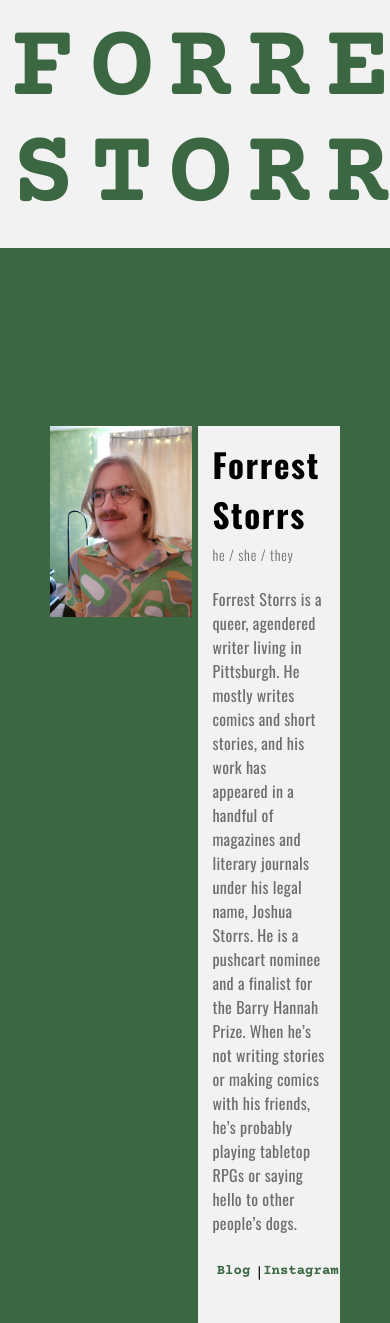
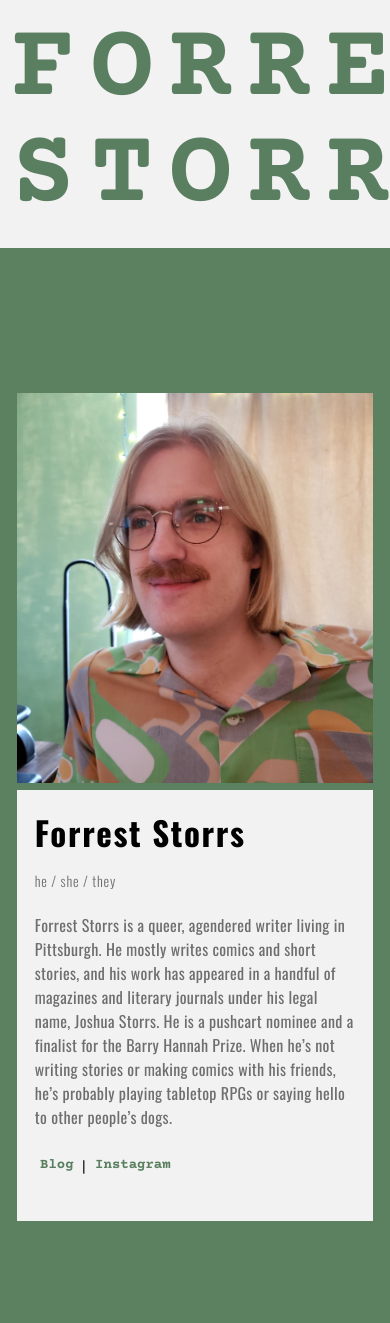
Before and after one commit to Bloombeard/bloombeard.github.io, a Next.js app: page /about in a window 390 px wide. Shown: the top 1323 px of the page. After the commit the page ends 1238 px from the top, so only its background shows below. Built offline with nearby package versions, Linux system fonts and the light colour scheme.

Commit message:
about page (header) mobile styling

```diff
--- a/common/styles/_base.scss
+++ b/common/styles/_base.scss
@@ -3,13 +3,17 @@
 /* base styles */
 body {
     color: $offWhite;
-    background-color: $deepGreen;
+    background-color: $softGreen;
 }
 
 main {
     display: flex;
     justify-content: center;
-    padding: 50px;
+    padding: 17px;
+
+    @media (min-width: $screen-sm-min) {
+        padding: 50px;
+    }
 }
 
 h1 {
--- a/common/styles/_content-header.scss
+++ b/common/styles/_content-header.scss
@@ -3,19 +3,30 @@
 /* content header styles */
 .content-header--wrapper {
   display: flex;
+  flex-direction: column;
+  align-items: center;
+  justify-content: space-between;
+
+  @media (min-width: $screen-sm-min) {
     flex-direction: row;
-  justify-content: space-between;
     width: 100rem;
     max-width: 720px;
     height: 440px;
     margin-bottom: 8rem;
+    align-items: flex-start;
+  }
 
   .content-header--cover-wrapper {
+    position: relative;
+    overflow: hidden;
+    width: 100%;
+    height: 100vw;
+
+    @media (min-width: $screen-sm-min) {
       width: calc(50% - 1%);
       height: 49vw;
       max-height: 466px;
-    position: relative;
-    overflow: hidden;
+    }
 
     .content-header--cover-image {
       object-fit: cover;
@@ -26,14 +37,19 @@
 
   .content-header--description {
     display: flex;
-    flex-direction: column;
     justify-content: center;
     align-items: flex-start;
-    width: calc(50% - 1%);
-    height: fit-content;
     color: #000;
     background-color: $offWhite;
     padding: 5%;
+    flex-direction: column;
+    height: fit-content;
+    margin-top: 2%;
+
+    @media (min-width: $screen-sm-min) {
+        width: calc(50% - 1%);
+        margin-top: 0;
+    }
 
     .content-header--description__links-wrapper {
       display: flex;
@@ -53,7 +69,7 @@
       .content-header--description__link {
         display: flex;
         flex-direction: row;
-        color: $deepGreen;
+        color: $softGreen;
         font-size: 14px;
         font-style: normal;
         font-weight: 700;
@@ -63,7 +79,7 @@
         &:hover {
           // color: $offBlack;
           color: $offWhite;
-          background-color: $deepGreen;
+          background-color: $softGreen;
         }
       }
     }
--- a/common/styles/_hub.scss
+++ b/common/styles/_hub.scss
@@ -14,7 +14,7 @@
         border: 1rem solid;
 
         &:hover {
-            color: $deepGreen;
+            color: $softGreen;
             background-color: $offWhite;
 
             border: none;
--- a/common/styles/_nav.scss
+++ b/common/styles/_nav.scss
@@ -2,7 +2,7 @@
 
 /* nav styles */
 .navbar {
-    color: $deepGreen;
+    color: $softGreen;
     background-color: $offWhite;
     display: flex;
     flex-direction: row;
@@ -32,7 +32,7 @@
 
             &:hover {
                 color: $offWhite;
-                background-color: $deepGreen;
+                background-color: $softGreen;
                 // transition: 0.1s ease-in-out;
             }
         }
--- a/common/styles/_variables.scss
+++ b/common/styles/_variables.scss
@@ -1,3 +1,5 @@
 $offWhite: #f2f2f2;
 $offBlack: #6e6e6e;
-$deepGreen: #3b6842;
+$softGreen: rgba(59, 104, 66, 0.83);
+
+$screen-sm-min: 576px;
```
Lines whose indentation alone changed are shown as unchanged.
